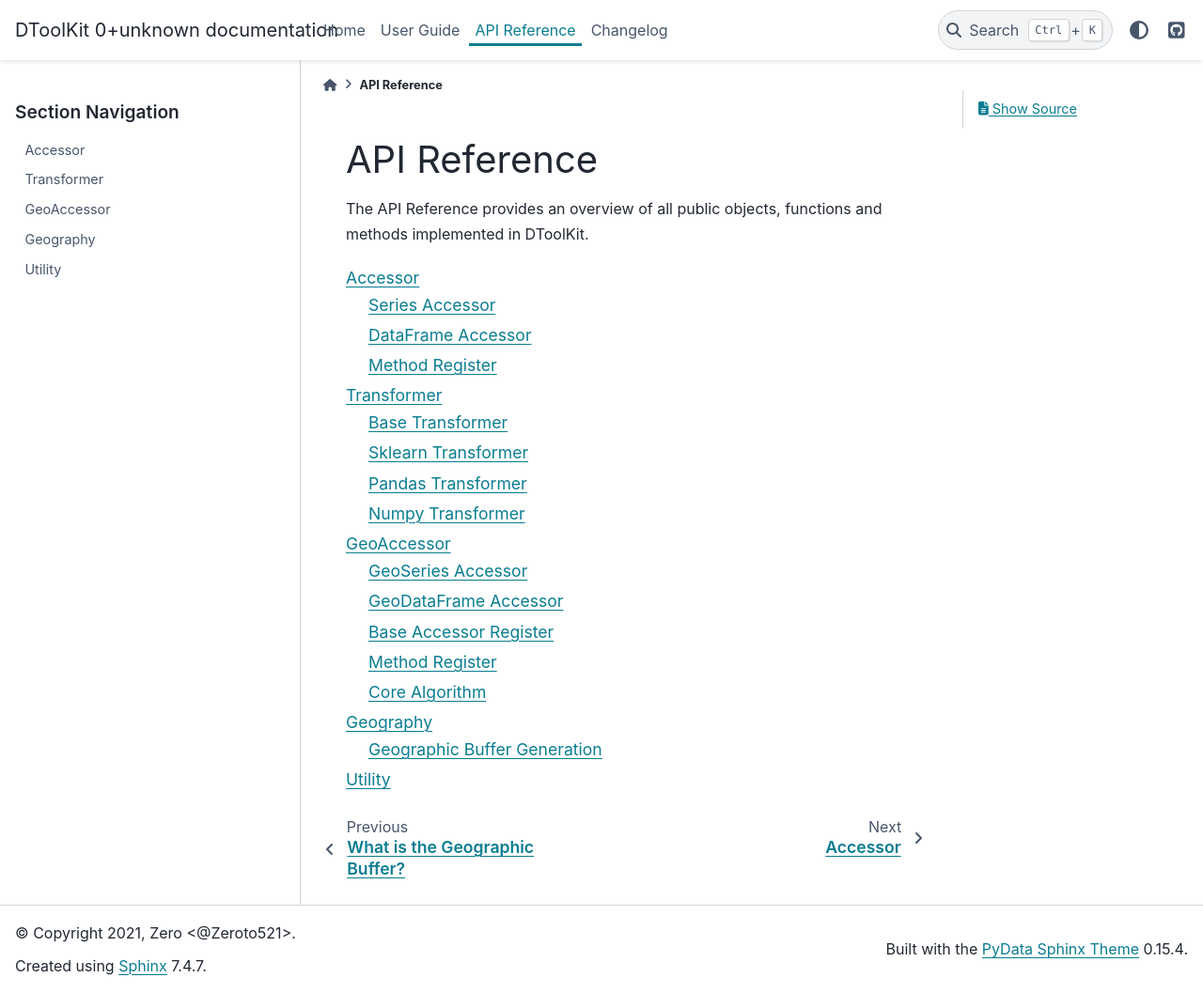
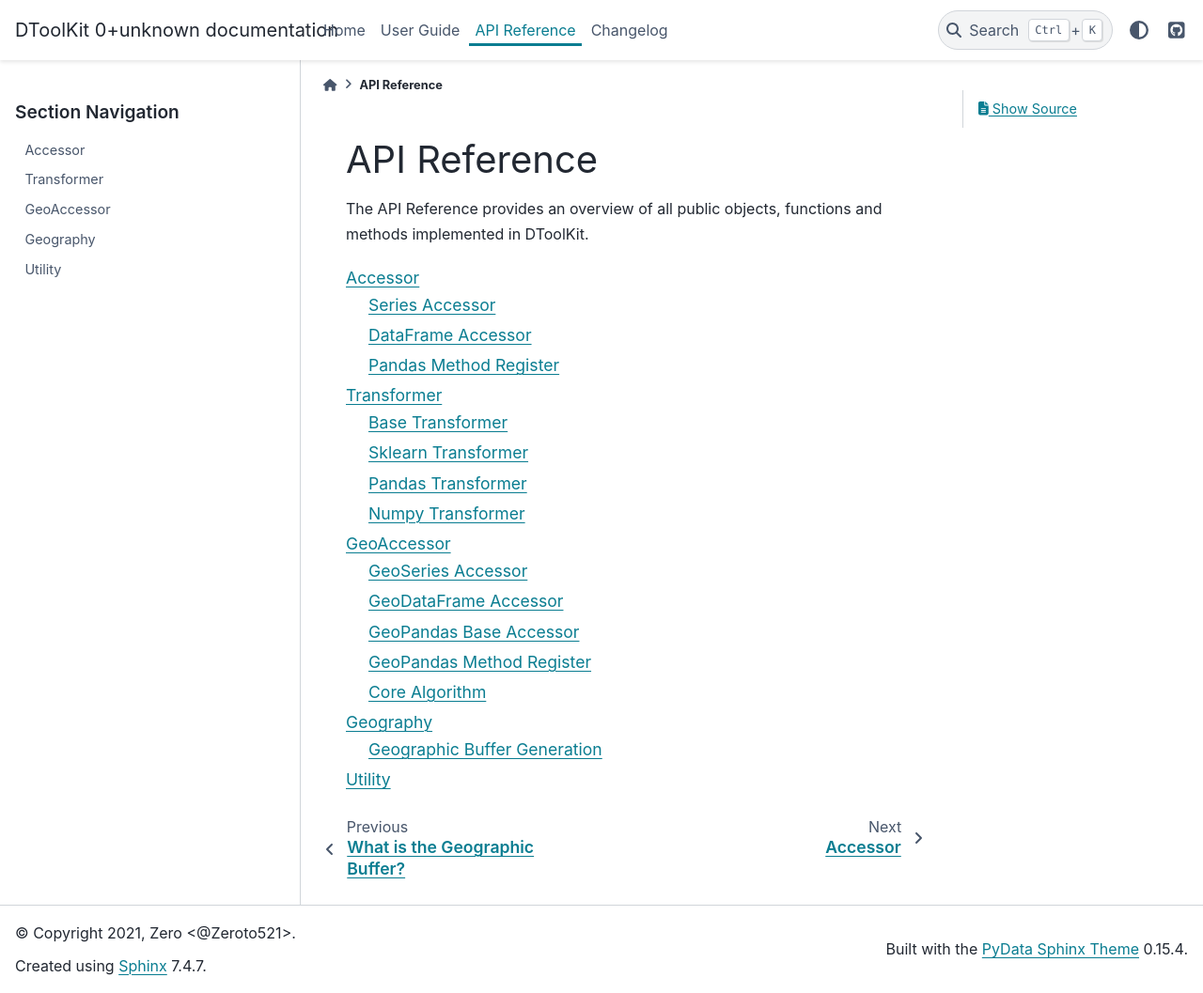
Before and after one commit to Zeroto521/my-data-toolkit, a Sphinx documentation site: the page built from doc/source/reference.rst, in a window 1280 px wide and 1057 px high. Shown: the whole window at 94% size. Built offline with Sphinx 7.4.7 and the PyData theme 0.15.4, drawn with Linux system fonts in a browser that asks for light colours.

Commit message:
DOC: keep title difference

```diff
--- a/doc/source/reference/accessor.rst
+++ b/doc/source/reference/accessor.rst
@@ -30,8 +30,8 @@ DataFrame Accessor
     expand
 
 
-Method Register
----------------
+Pandas Method Register
+----------------------
 .. currentmodule:: dtoolkit.accessor.register
 .. autosummary::
     :toctree: api/
--- a/doc/source/reference/geoaccessor.rst
+++ b/doc/source/reference/geoaccessor.rst
@@ -20,8 +20,8 @@ GeoDataFrame Accessor
     geobuffer
 
 
-Base Accessor Register
-----------------------
+GeoPandas Base Accessor
+-----------------------
 .. currentmodule:: dtoolkit.geoaccessor.accessor
 .. autosummary::
     :toctree: api/
@@ -30,8 +30,8 @@ Base Accessor Register
     register_geodataframe_accessor
 
 
-Method Register
----------------
+GeoPandas Method Register
+-------------------------
 .. currentmodule:: dtoolkit.geoaccessor.register
 .. autosummary::
     :toctree: api/
```
